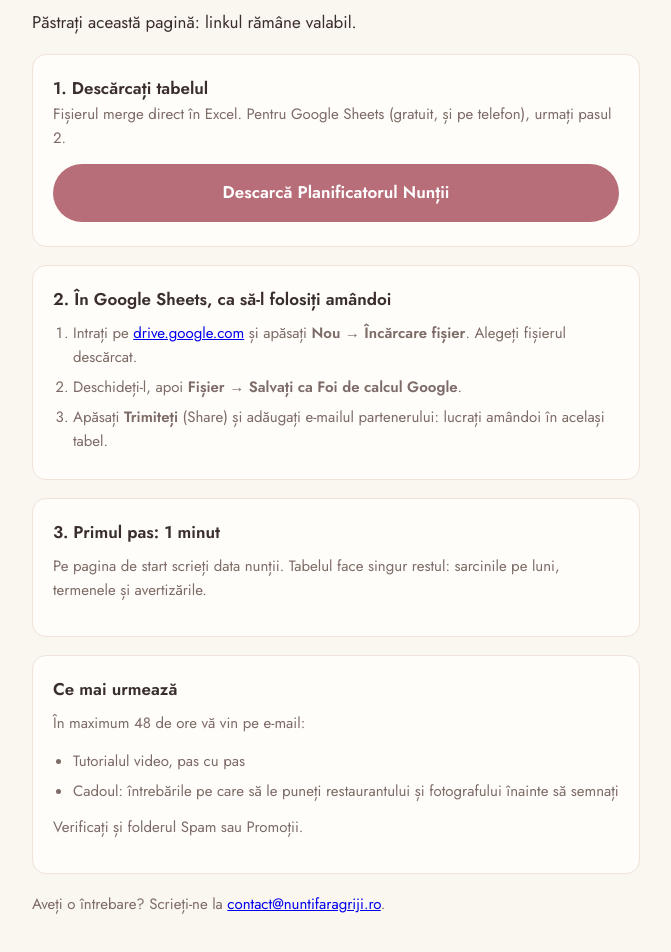
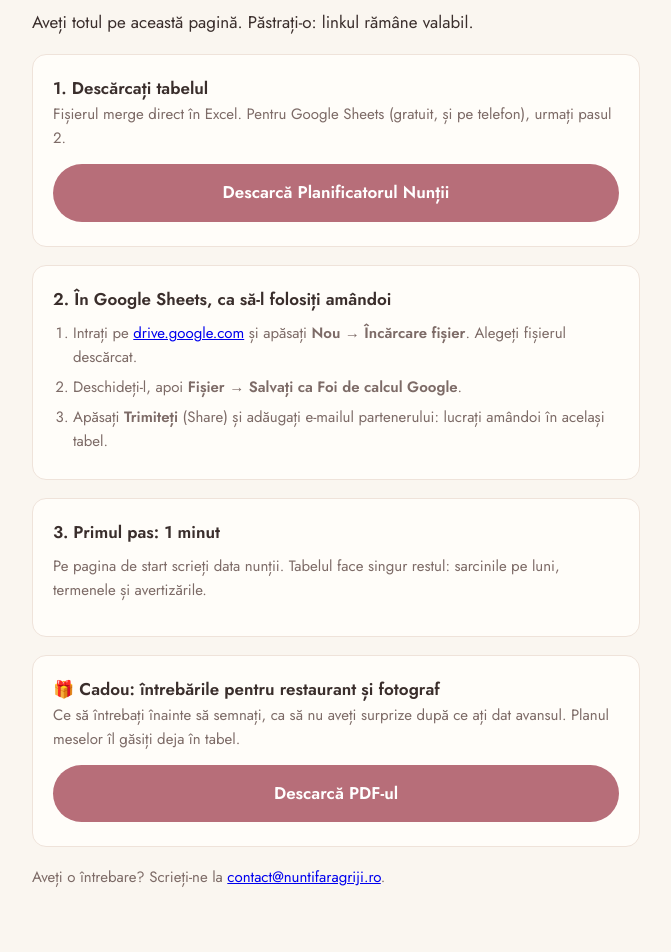
Before and after one commit to juano16-oss/nuntifaragriji, a plain HTML site: page d/vEzNaZbnwYnR/index.html in a window 1280 px wide. Shown: the part 144-1096 px from the top of the page, without its empty margins (304-975 px from the left). Drawn offline with nearby package versions, Linux system fonts and the light colour scheme.

Commit message:
Entrega completa al instante; sin video tutorial

```diff
--- a/d/vEzNaZbnwYnR/index.html
+++ b/d/vEzNaZbnwYnR/index.html
@@ -26,7 +26,7 @@
 <main>
   <div class="logo" translate="no">Nunți fără Griji</div>
   <h1>Mulțumim! Planificatorul vostru e aici.</h1>
-  <p>Păstrați această pagină: linkul rămâne valabil.</p>
+  <p>Aveți totul pe această pagină. Păstrați-o: linkul rămâne valabil.</p>
 
   <div class="card">
     <strong>1. Descărcați tabelul</strong>
@@ -49,13 +49,9 @@
   </div>
 
   <div class="card">
-    <strong>Ce mai urmează</strong>
-    <p class="mic" style="margin-top:8px">În maximum 48 de ore vă vin pe e-mail:</p>
-    <ul class="mic">
-      <li>Tutorialul video, pas cu pas</li>
-      <li>Cadoul: întrebările pe care să le puneți restaurantului și fotografului înainte să semnați</li>
-    </ul>
-    <p class="mic" style="margin-top:12px">Verificați și folderul Spam sau Promoții.</p>
+    <strong>🎁 Cadou: întrebările pentru restaurant și fotograf</strong>
+    <p class="mic">Ce să întrebați înainte să semnați, ca să nu aveți surprize după ce ați dat avansul. Planul meselor îl găsiți deja în tabel.</p>
+    <a class="btn" href="Intrebarile-pentru-restaurant-si-fotograf.pdf" download>Descarcă PDF-ul</a>
   </div>
 
   <p class="mic">Aveți o întrebare? Scrieți-ne la <a href="mailto:contact@nuntifaragriji.ro">contact@nuntifaragriji.ro</a>.</p>
```
Also changed, not shown: index.html (+2 -3 lines), 1 other file.
